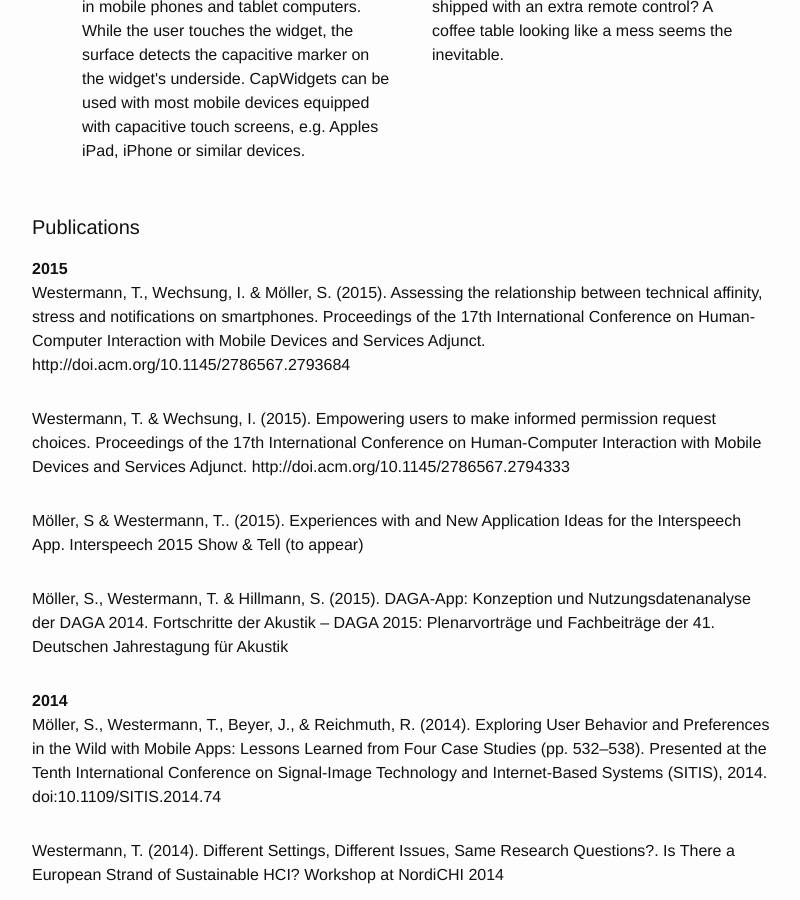
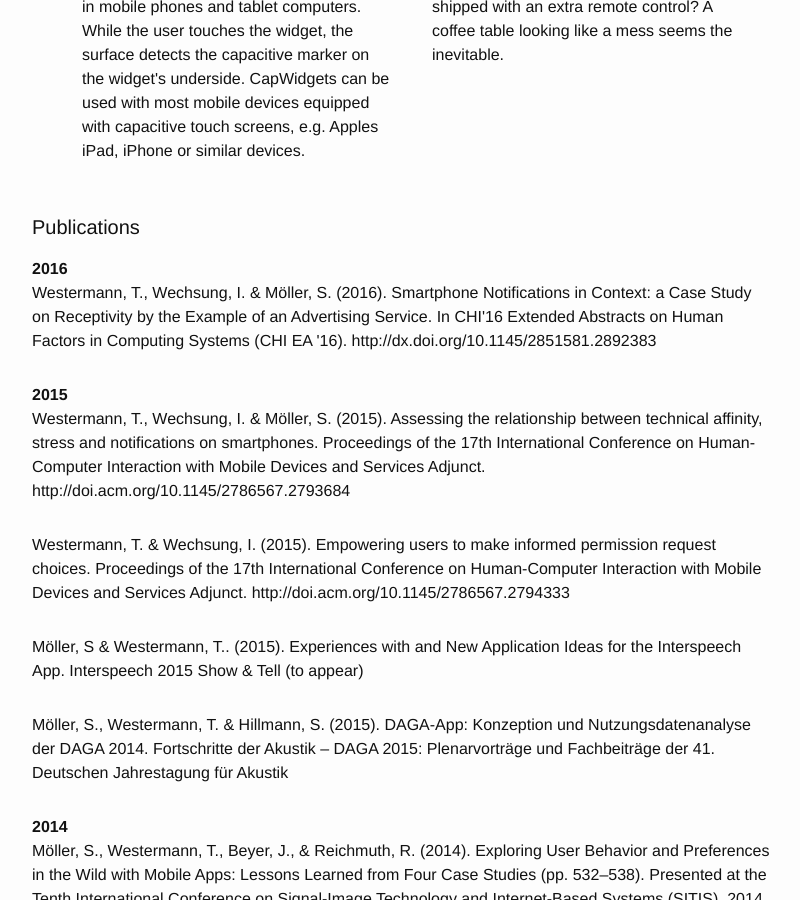
Before and after one commit to tilowestermann/tilowestermann.github.io, a Jekyll site: the page built from index.html, in a window 1280 px wide and 900 px high, scrolled down 1309 px. Shown: the whole window, without its empty margins (238-1038 px from the left). Built offline with Jekyll 4.4.1, drawn with Linux system fonts in a browser that asks for light colours.

Commit message:
Added publication

```diff
--- a/_data/publications.yaml
+++ b/_data/publications.yaml
@@ -55,3 +55,6 @@
 - reference: "Westermann, T., Wechsung, I. & Möller, S. (2015). Assessing the relationship between technical affinity, stress and notifications on smartphones. Proceedings of the 17th International Conference on Human-Computer Interaction with Mobile Devices and Services Adjunct. http://doi.acm.org/10.1145/2786567.2793684"
   tags: "QUe, KluegsteNacht, APNPermissionRequest"
   year: 2015
+- reference: "Westermann, T., Wechsung, I. & Möller, S. (2016). Smartphone Notifications in Context: a Case Study on Receptivity by the Example of an Advertising Service. In CHI'16 Extended Abstracts on Human Factors in Computing Systems (CHI EA '16). http://dx.doi.org/10.1145/2851581.2892383"
+  tags:
+  year: 2016
```
